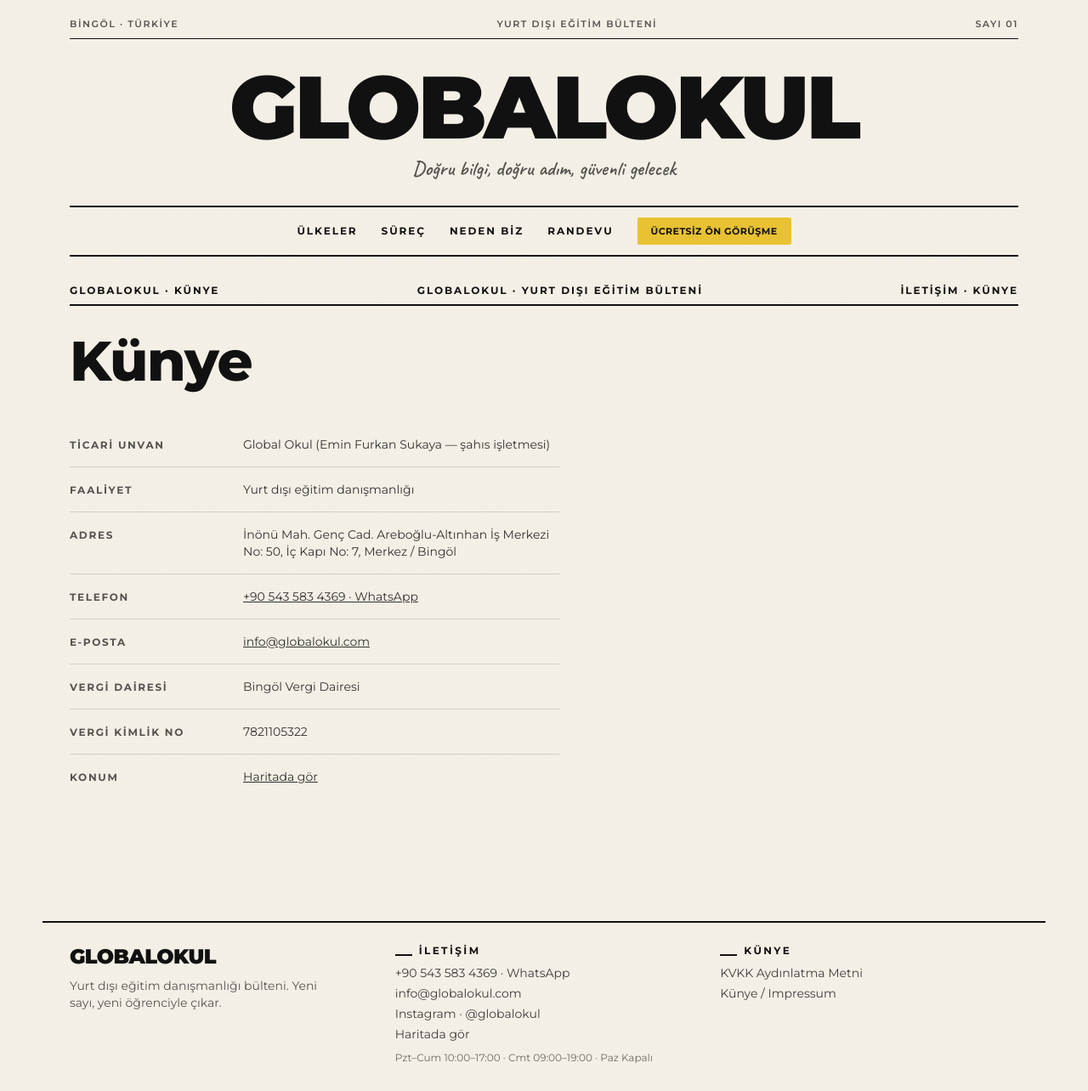
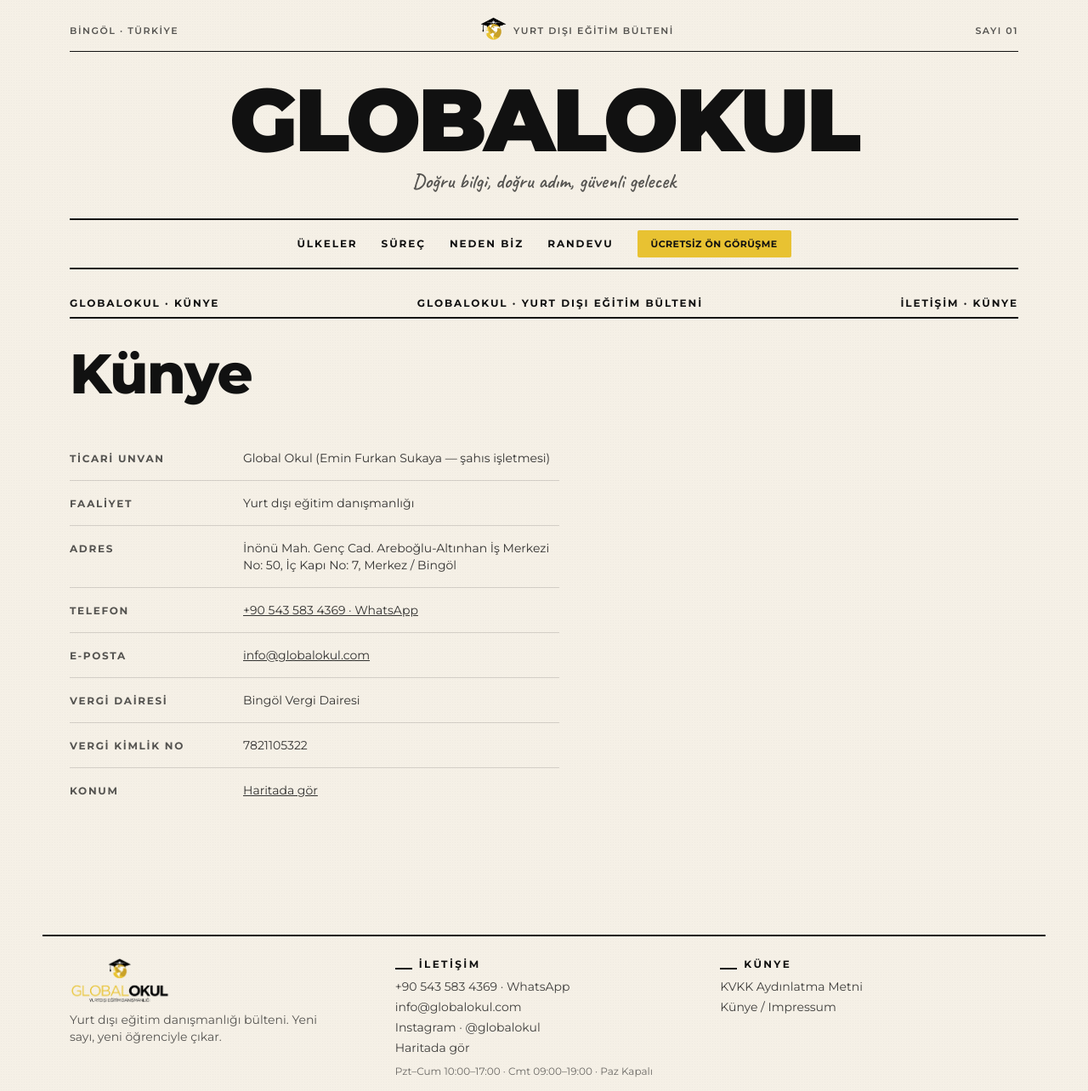
Before and after one commit to sukayaeminfurkan/globalokul, an Astro site: page /kunye in a window 1280 px wide. Shown: the top 1284 px of the page at 85% size. Built offline with nearby package versions, Linux system fonts and the light colour scheme; Astro itself is replaced by a stand-in of ours.

Commit message:
Add logo to masthead and footer

```diff
--- a/src/components/Colophon.astro
+++ b/src/components/Colophon.astro
@@ -5,7 +5,7 @@ const year = new Date().getFullYear();
 <footer class="container-x mt-20 border-t-2 border-ink pb-10 pt-6">
   <div class="grid gap-8 sm:grid-cols-3">
     <div>
-      <p class="font-display text-2xl font-black uppercase tracking-tight">GlobalOkul</p>
+      <a href="/"><img src="/logo/globalokul-logo-seffaf.png" alt="GlobalOkul" class="h-14 w-auto max-w-[200px]" /></a>
       <p class="mt-2 max-w-xs text-sm text-ink/70">
         Yurt dışı eğitim danışmanlığı bülteni. Yeni sayı, yeni öğrenciyle çıkar.
       </p>
--- a/src/components/Masthead.astro
+++ b/src/components/Masthead.astro
@@ -9,7 +9,10 @@ const nav = [
 <header class="container-x pt-5">
   <div class="flex items-center justify-between border-b border-ink pb-2 text-[11px] font-semibold uppercase tracking-[0.14em] text-ink/70">
     <span>Bingöl · Türkiye</span>
-    <span class="hidden sm:block">Yurt Dışı Eğitim Bülteni</span>
+    <span class="flex items-center gap-2">
+      <img src="/logo/globalokul-ikon.png" alt="GlobalOkul" class="h-8 w-auto" />
+      <span class="hidden sm:inline">Yurt Dışı Eğitim Bülteni</span>
+    </span>
     <span>Sayı 01</span>
   </div>
 
```
Also changed, not shown: public/logo/globalokul-ikon.png (added), public/logo/globalokul-logo-seffaf.png (added).
